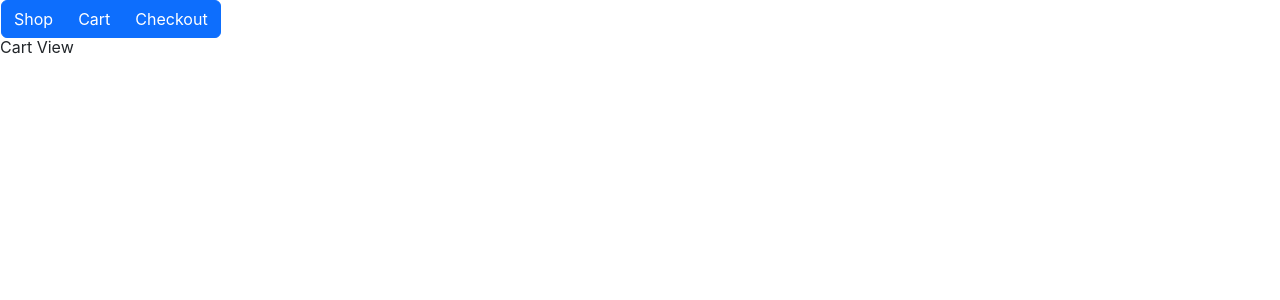
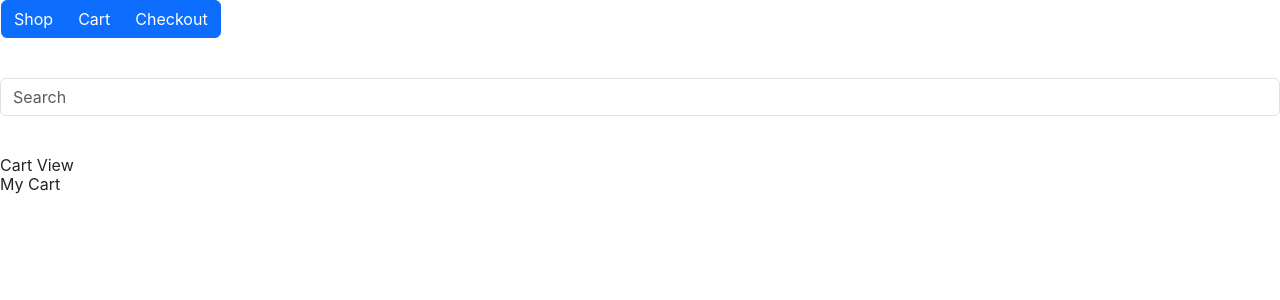
Before and after one commit to racheldesa/assignment02, a React (Create React App) app: page / in a window 1280 px wide. Both pictures are taken after a click on the button "Cart". Shown: the top 300 px of the page. Built offline with nearby package versions, Linux system fonts and the light colour scheme.

Commit message:
Created search bar (TODO implement functionality)

```diff
--- /dev/null
+++ b/src/Cart.js
@@ -0,0 +1,15 @@
+import React, { useState, useEffect } from "react";
+import items from "./products.json";
+import Shop from "./Shop";
+
+const Cart = () => {
+
+    return (
+        <div>
+            <h2>My Cart</h2>
+            <div>{Shop.cartItems}</div>
+        </div>
+    )
+}
+
+export default Cart;
--- a/src/ModuleThreeViews.js
+++ b/src/ModuleThreeViews.js
@@ -1,10 +1,15 @@
 import React, { useState, useEffect } from "react";
-import Shop from './Shop'
+import Shop from './Shop';
+import Cart from './Cart';
+import {Products} from './Products';
+import {Categories} from './Categories';
 
 function ThreeViews() {
     const [firstView, setFirstView] = useState(true);
     const [secondView, setSecondView] = useState(false);
     const [thirdView, setThirdView] = useState(false);
+    const [query, setQuery] = useState('');
+    const [ProductsCategory, setProductsCategory] = useState(Products);
 
     function View1() {
         return (
@@ -18,6 +23,7 @@ function ThreeViews() {
         return (
             <div>
                 <h1>Cart View</h1>
+                <Cart />
             </div>
         )
     };
@@ -49,6 +55,15 @@ function ThreeViews() {
         setSecondView(false);
     }
 
+    const handleChange = (e) => {
+        setQuery(e.target.value);
+        const results = Products.filter(eachProduct => {
+            if (e.target.value === "") return ProductsCategory;
+            return eachProduct.title.toLowerCase().includes(e.target.value.toLowerCase())
+        });
+        setProductsCategory(results);
+    }
+
     return (
         <div>
             <span class="border border-white">
@@ -58,6 +73,9 @@ function ThreeViews() {
                 <button type="button" class="btn btn-primary" onClick={setView3}>Checkout</button>
             </div>
             </span>
+            <div className="py-10">
+                <input class="form-control mr-sm-2" type="search" placeholder="Search" aria-label="Search" value={query} onChange={handleChange} />
+            </div>
             {firstView && <View1 />}
             {secondView && <View2 />}
             {thirdView && <View3 />}
--- a/src/Shop.js
+++ b/src/Shop.js
@@ -25,6 +25,14 @@ const Shop = () => {
         </div>
     ));
 
+    const cartItems = cart.map((el) => (
+        <div key={el.id}>
+            <img class="img-fluid" src={el.image} width={150} />
+            {el.title}
+            ${el.price}
+        </div>
+    ));
+
     const addToCart = (el) => {
         setCart([...cart, el]);
     };
@@ -37,7 +45,9 @@ const Shop = () => {
 
     return (
         <div>
-            {listItems}
+            <div>{listItems}</div>
+            <div>Items in Cart: </div>
+            <div>{cartItems}</div>
         </div>
     )
 }
```
